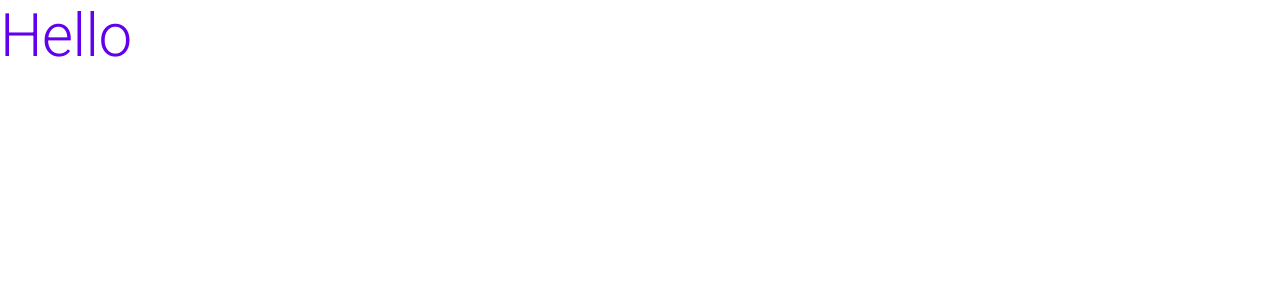
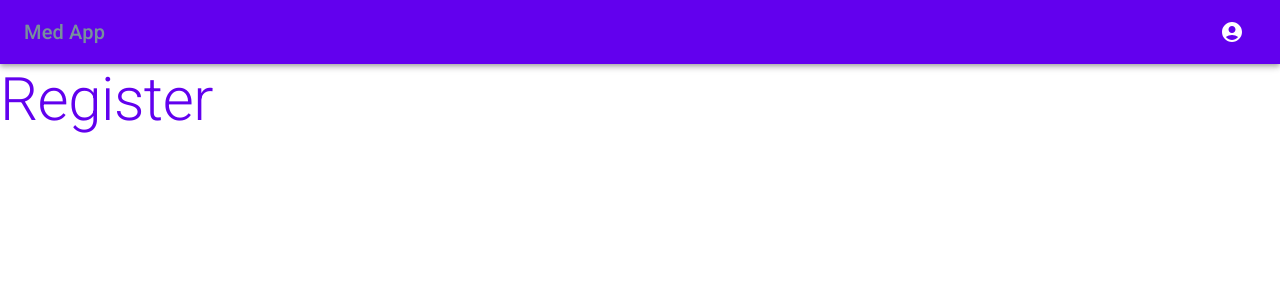
Before and after one commit to karolinakowalczyk/med-app-web, a React (Create React App) app: page /register in a window 1280 px wide. Shown: the top 300 px of the page. Built offline with nearby package versions, Linux system fonts and the light colour scheme.

Commit message:
routes added

```diff
--- a/package.json
+++ b/package.json
@@ -5,12 +5,14 @@
   "dependencies": {
     "@emotion/react": "^11.8.2",
     "@emotion/styled": "^11.8.1",
+    "@mui/icons-material": "^5.5.1",
     "@mui/material": "^5.5.2",
     "@testing-library/jest-dom": "^5.16.3",
     "@testing-library/react": "^12.1.4",
     "@testing-library/user-event": "^13.5.0",
     "react": "^17.0.2",
     "react-dom": "^17.0.2",
+    "react-router-dom": "^6.2.2",
     "react-scripts": "5.0.0",
     "web-vitals": "^2.1.4"
   },
--- a/src/App.js
+++ b/src/App.js
@@ -1,15 +1,14 @@
 //import logo from './logo.svg';
 //import './App.css';
-import { ThemeProvider, Typography } from '@mui/material';
-import theme from "./styles/theme"
+import { ThemeProvider } from "@mui/material/styles";
+import theme from "./styles/theme";
+import MainRoute from "./router/MainRoute";
 
 function App() {
   return (
     <ThemeProvider theme={theme}>
       <div className="App">
-        <Typography variant="h2" component="div" color="primary.main">
-          Hello
-        </Typography>
+        <MainRoute />
       </div>
     </ThemeProvider>
   );
--- /dev/null
+++ b/src/components/AppTopBar.jsx
@@ -0,0 +1,49 @@
+import * as React from "react";
+import AppBar from "@mui/material/AppBar";
+import Box from "@mui/material/Box";
+import Toolbar from "@mui/material/Toolbar";
+import Typography from "@mui/material/Typography";
+import IconButton from "@mui/material/IconButton";
+import AccountCircle from "@mui/icons-material/AccountCircle";
+import { Link } from "react-router-dom";
+
+const AppTopBar = () => {
+  return (
+    <Box sx={{ flexGrow: 1 }}>
+      <AppBar position="static">
+        <Toolbar>
+          <Box sx={{ flexGrow: 1 }}>
+            <Link to={"/"} style={{ textDecoration: "none" }}>
+              <Typography
+                variant="h6"
+                component="div"
+                color="secondary"
+                sx={{
+                  ":hover": {
+                    color: "#fff",
+                    transitionDuration: "1s",
+                  },
+                }}
+              >
+                Med App
+              </Typography>
+            </Link>
+          </Box>
+          <Link to={"/login"}>
+            <IconButton
+              size="large"
+              aria-label="account of current user"
+              aria-controls="menu-appbar"
+              aria-haspopup="true"
+              color="white"
+            >
+              <AccountCircle />
+            </IconButton>
+          </Link>
+        </Toolbar>
+      </AppBar>
+    </Box>
+  );
+};
+
+export default AppTopBar;
--- /dev/null
+++ b/src/components/ErrorMessage.jsx
@@ -0,0 +1,12 @@
+import React from "react";
+import { Alert } from "@mui/material/";
+
+const ErrorMessage = (props) => {
+  return (
+    <div>
+      <Alert severity="error">{props.message}</Alert>
+    </div>
+  );
+};
+
+export default ErrorMessage;
--- /dev/null
+++ b/src/pages/Home.jsx
@@ -0,0 +1,14 @@
+import React from "react";
+import { Typography } from "@mui/material/";
+
+const Home = () => {
+  return (
+    <div>
+      <Typography variant="h2" component="div" color="primary.main">
+        Home
+      </Typography>
+    </div>
+  );
+};
+
+export default Home;
--- /dev/null
+++ b/src/pages/Login.jsx
@@ -0,0 +1,14 @@
+import React from "react";
+import { Typography } from "@mui/material/";
+
+const Login = () => {
+  return (
+    <div>
+      <Typography variant="h2" component="div" color="primary.main">
+        Login
+      </Typography>
+    </div>
+  );
+};
+
+export default Login;
--- /dev/null
+++ b/src/pages/NotFound.jsx
@@ -0,0 +1,13 @@
+import React from "react";
+import { Container } from "@mui/material/";
+import ErrorMessage from "../components/ErrorMessage";
+
+const NotFound = () => {
+  return (
+    <Container maxWidth="sm" sx={{ mt: "1rem" }}>
+      <ErrorMessage message="Not Found"></ErrorMessage>
+    </Container>
+  );
+};
+
+export default NotFound;
--- /dev/null
+++ b/src/pages/Register.jsx
@@ -0,0 +1,14 @@
+import React from "react";
+import { Typography } from "@mui/material/";
+
+const Register = () => {
+  return (
+    <div>
+      <Typography variant="h2" component="div" color="primary.main">
+        Register
+      </Typography>
+    </div>
+  );
+};
+
+export default Register;
--- /dev/null
+++ b/src/router/MainRoute.js
@@ -0,0 +1,23 @@
+import React from "react";
+import Login from "../pages/Login";
+import Register from "../pages/Register";
+import Home from "../pages/Home";
+import NotFound from "../pages/NotFound";
+import AppTopBar from "../components/AppTopBar";
+import { BrowserRouter, Routes, Route } from "react-router-dom";
+
+const MainRoute = () => {
+  return (
+    <BrowserRouter>
+      <AppTopBar />
+      <Routes>
+        <Route path="*" element={<NotFound />} />
+        <Route path="/" element={<Home />} />
+        <Route path="/login" element={<Login />} />
+        <Route path="/register" element={<Register />} />
+      </Routes>
+    </BrowserRouter>
+  );
+};
+
+export default MainRoute;
--- a/src/styles/theme.js
+++ b/src/styles/theme.js
@@ -1,19 +1,18 @@
-import { createTheme } from '@mui/material/styles';
+import {
+  createTheme
+} from '@mui/material/styles';
 
 const theme = createTheme({
   palette: {
     primary: {
-      light: '#757ce8',
       main: '#6200EE',
-      dark: '#002884',
-      contrastText: '#fff',
     },
     secondary: {
-      light: '#ff7961',
-      main: '#f44336',
-      dark: '#ba000d',
-      contrastText: '#000',
+      main: '#78909C',
     },
+    white: {
+      main: '#fff',
+    }
   },
 });
 
```
Also changed, not shown: src/components/AppTopBar.js (deleted), 1 other file (tests, documents, lock files or other folders).
